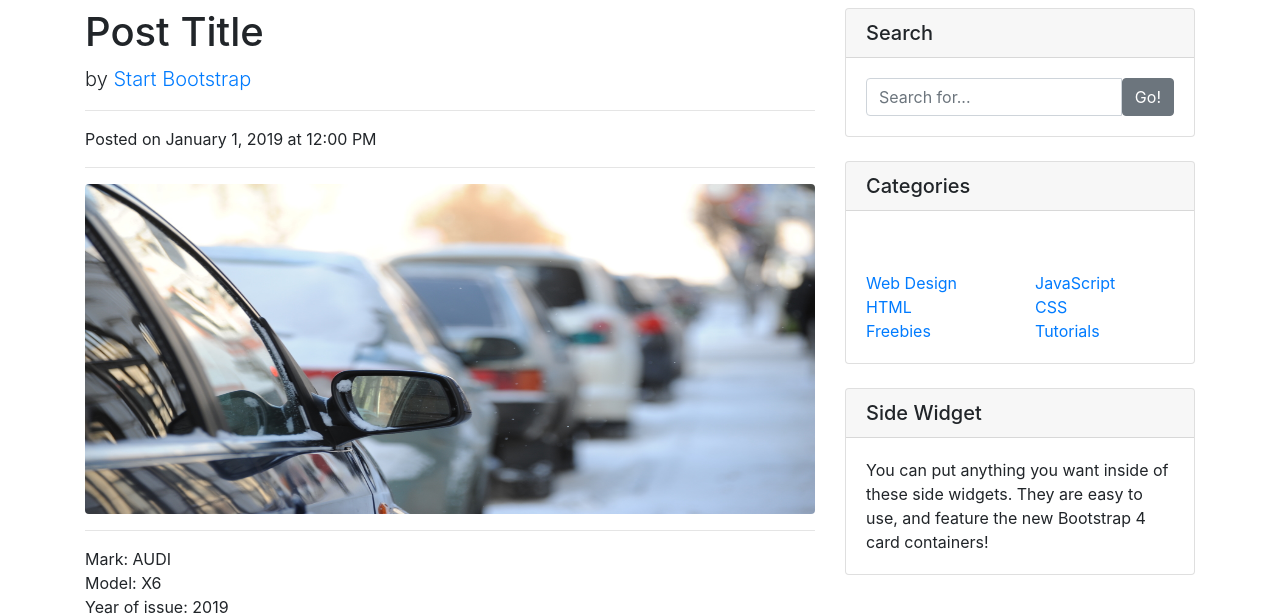
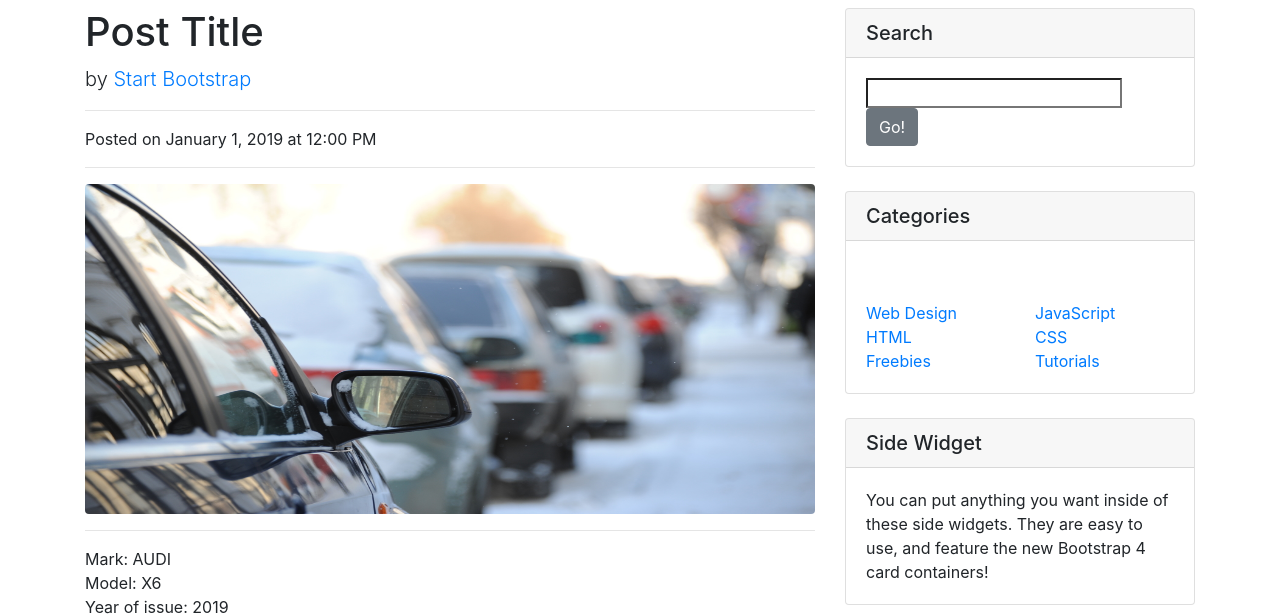
Before and after one commit to shiryaev1/Theft-Car, a Django app: page /announcement/ in a window 1280 px wide. Shown: the part 56-672 px from the top of the page. Run offline with Django 3.2, Linux system fonts and the light colour scheme; data comes from the database, SQL or seed files in the repository; both versions use the stored data as it was after the commit; grey boxes labelled with a size stand in for pictures from a placeholder-image service; some libraries are stand-ins or nearby versions.

Commit message:
add search announcement for mark

```diff
--- a/announcement/views.py
+++ b/announcement/views.py
@@ -7,7 +7,13 @@ from announcement.models import Announcement
 
 
 def announcement_list(request):
-    announcements = Announcement.objects.all()
+    search_query = request.GET.get('search', '')
+
+    if search_query:
+        announcements = Announcement.objects.filter(
+            mark__mark__icontains=search_query)
+    else:
+        announcements = Announcement.objects.all()
     user = request.user
     return render(request, 'announcement/announcement_list.html', locals())
 
--- a/templates/announcement/announcement_list.html
+++ b/templates/announcement/announcement_list.html
@@ -183,10 +183,13 @@
           <h5 class="card-header">Search</h5>
           <div class="card-body">
             <div class="input-group">
-              <input type="text" class="form-control" placeholder="Search for...">
-              <span class="input-group-btn">
-                <button class="btn btn-secondary" type="button">Go!</button>
-              </span>
+              <form action="{% url 'announcement:announcement-list' %}" class="form-inline my-2 my-lg-0">
+
+                <input class="input-group-btn" type="search" name="search">
+                    <button class="btn btn-secondary" type="submit">Go!</button>
+                </input>
+              </form>
+
             </div>
           </div>
         </div>
```
Also changed, not shown: announcement/search.py (added), db.sqlite3.
